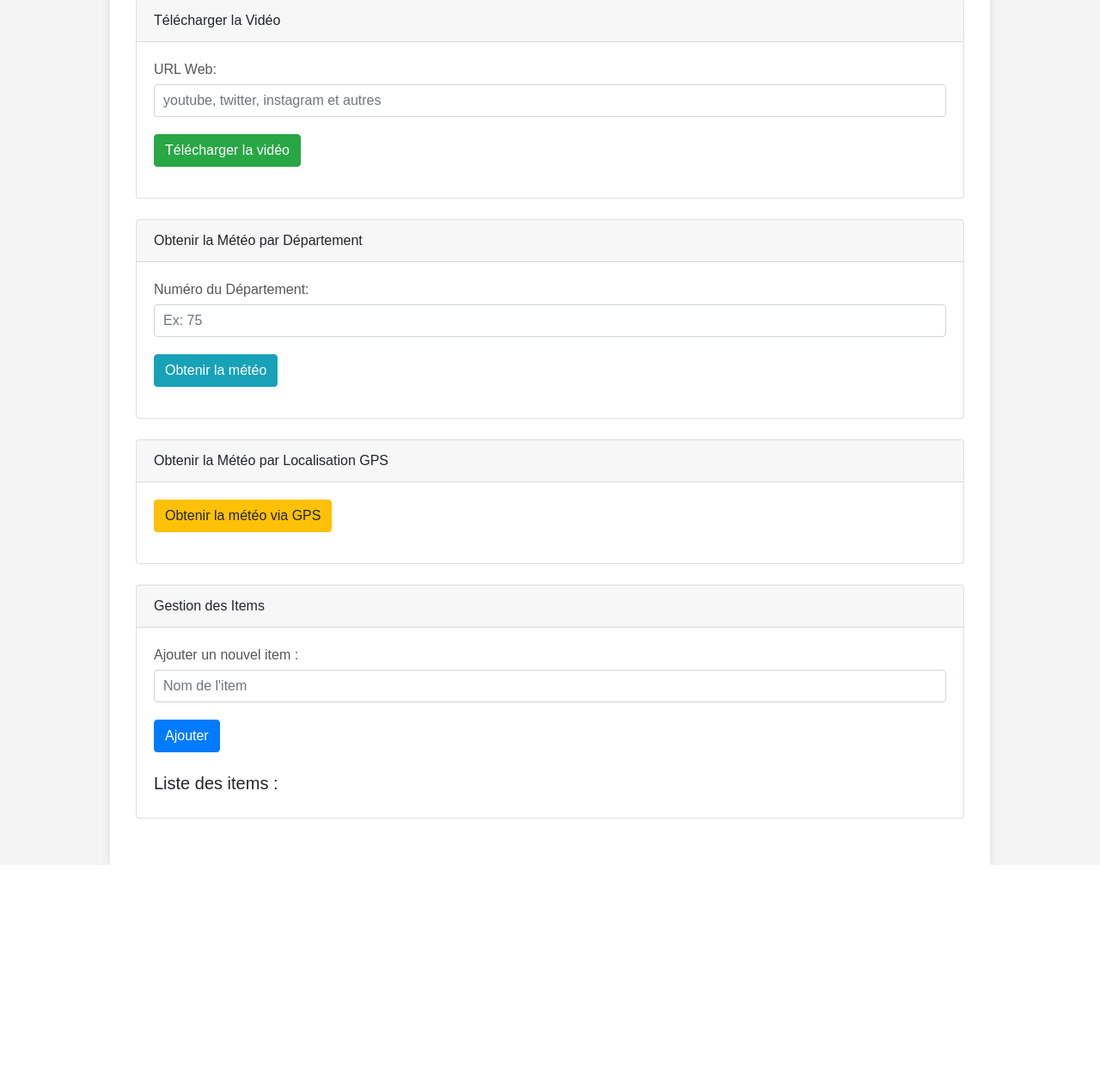
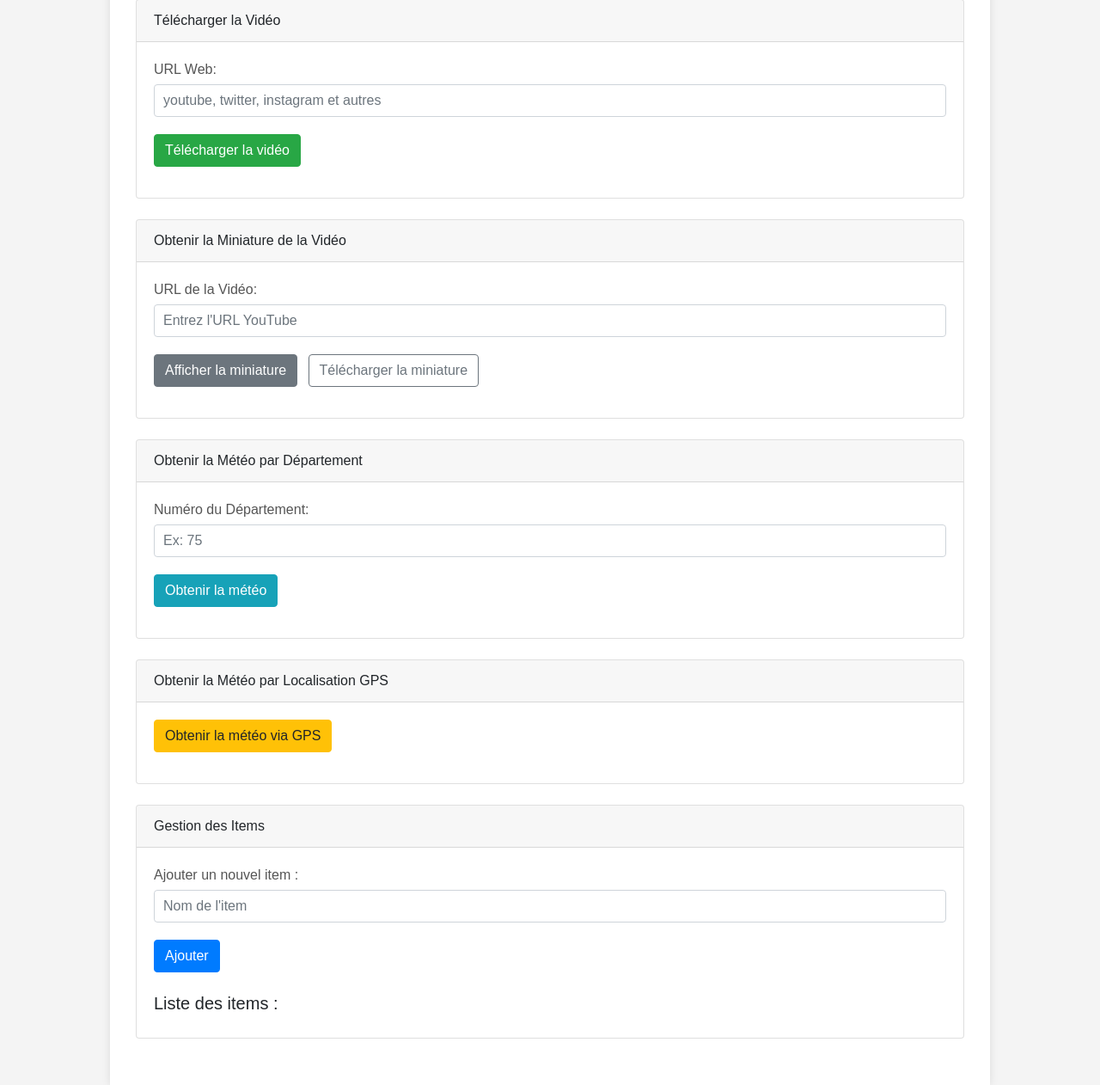
Before and after one commit to bcharthur/api-python-test, a Flask app: page / in a window 1280 px wide. Shown: the part 407-1669 px from the top of the page at 86% size. Before the commit the page ends 1413 px from the top, so only its background shows below. Run offline with Flask 3, Linux system fonts and the light colour scheme; data that the repository does not hold is empty; some libraries are stand-ins or nearby versions.

Commit message:
ajout miniature affiché ou dl

```diff
--- a/app.py
+++ b/app.py
@@ -8,7 +8,8 @@ from flask_cors import CORS
 from blueprints.get_weather import get_weather_bp
 from blueprints.get_weather_gps import get_weather_gps_bp
 from blueprints.download import download_bp
-from blueprints.get_title import get_title_bp  # Assurez-vous que ce blueprint existe
+from blueprints.get_title import get_title_bp
+from blueprints.get_minia import get_minia_bp  # Importer le blueprint get_minia
 
 from blueprints.create import create_bp
 from blueprints.edit import edit_bp
@@ -41,7 +42,8 @@ if not os.path.exists(DOWNLOAD_FOLDER):
 app.register_blueprint(get_weather_bp)
 app.register_blueprint(get_weather_gps_bp)
 app.register_blueprint(download_bp)
-app.register_blueprint(get_title_bp)  # Assurez-vous que ce blueprint est défini
+app.register_blueprint(get_title_bp)
+app.register_blueprint(get_minia_bp)  # Enregistrer le blueprint get_minia
 
 app.register_blueprint(create_bp)
 app.register_blueprint(edit_bp)
--- /dev/null
+++ b/blueprints/get_minia.py
@@ -0,0 +1,67 @@
+# blueprints/get_minia.py
+
+import os
+import logging
+from flask import Blueprint, request, jsonify, send_from_directory, current_app
+from yt_dlp import YoutubeDL
+import requests
+
+get_minia_bp = Blueprint('get_minia', __name__)
+
+# Configuration des options yt_dlp
+YTDL_OPTIONS = {
+    'format': 'best',
+    'noplaylist': True,
+    'quiet': True,
+    'skip_download': True,
+}
+
+@get_minia_bp.route('/api/get_thumbnail', methods=['GET'])
+def get_thumbnail():
+    url = request.args.get('url')
+    if not url:
+        return jsonify({'error': 'URL manquante'}), 400
+
+    # Vérifier si la miniature est déjà en cache
+    cache_dir = os.path.join(current_app.root_path, 'minia')
+    if not os.path.exists(cache_dir):
+        os.makedirs(cache_dir, exist_ok=True)
+        logging.info(f"[get_minia] Dossier 'minia' créé à {cache_dir}")
+
+    # Utiliser yt_dlp pour extraire les informations de la vidéo
+    try:
+        with YoutubeDL(YTDL_OPTIONS) as ydl:
+            info = ydl.extract_info(url, download=False)
+            thumbnail_url = info.get('thumbnail')
+            if not thumbnail_url:
+                return jsonify({'error': 'Miniature non trouvée'}), 404
+
+            # Déterminer le nom de fichier de la miniature
+            video_id = info.get('id')
+            ext = os.path.splitext(thumbnail_url)[1].split('?')[0]  # Obtenir l'extension sans les paramètres URL
+            filename = f"{video_id}{ext}"
+            filepath = os.path.join(cache_dir, filename)
+
+            # Vérifier si la miniature est déjà téléchargée
+            if not os.path.exists(filepath):
+                logging.info(f"[get_minia] Téléchargement de la miniature depuis {thumbnail_url}")
+                response = requests.get(thumbnail_url, stream=True)
+                if response.status_code == 200:
+                    with open(filepath, 'wb') as f:
+                        for chunk in response.iter_content(1024):
+                            f.write(chunk)
+                else:
+                    return jsonify({'error': 'Échec du téléchargement de la miniature'}), 500
+
+            # Retourner l'URL de la miniature
+            thumbnail_url_cached = f"/minia/{filename}"
+            return jsonify({'thumbnail_url': thumbnail_url_cached}), 200
+
+    except Exception as e:
+        logging.error(f"[get_minia] Erreur lors de l'extraction des informations: {e}")
+        return jsonify({'error': 'Erreur lors de l\'extraction des informations de la vidéo'}), 500
+
+@get_minia_bp.route('/minia/<path:filename>', methods=['GET'])
+def serve_thumbnail(filename):
+    cache_dir = os.path.join(current_app.root_path, 'minia')
+    return send_from_directory(cache_dir, filename, as_attachment=False)
--- /dev/null
+++ b/static/js/get-minia.js
@@ -0,0 +1,84 @@
+// static/js/get-minia.js
+
+$(document).ready(function() {
+    let currentThumbnailUrl = '';
+
+    // Gestionnaire pour "Afficher la miniature"
+    $('#getThumbnailForm').on('submit', function(e) {
+        e.preventDefault();
+        const url = $('#thumbnail_url').val();
+        $('#getThumbnailBtn').prop('disabled', true).text('Chargement...');
+
+        $.ajax({
+            url: '/api/get_thumbnail',
+            method: 'GET',
+            data: { url: url },
+            success: function(response) {
+                if (response.thumbnail_url) {
+                    currentThumbnailUrl = response.thumbnail_url;
+                    $('#resultThumbnail').html(`<img src="${response.thumbnail_url}" alt="Miniature" class="img-thumbnail" style="max-width: 300px;">`);
+                } else if (response.error) {
+                    showToast('Erreur', response.error, 'danger');
+                }
+            },
+            error: function(xhr) {
+                const error = xhr.responseJSON && xhr.responseJSON.error ? xhr.responseJSON.error : 'Erreur inconnue';
+                showToast('Erreur', error, 'danger');
+            },
+            complete: function() {
+                $('#getThumbnailBtn').prop('disabled', false).text('Afficher la miniature');
+            }
+        });
+    });
+
+    // Gestionnaire pour "Télécharger la miniature"
+    $('#downloadThumbnailBtn').on('click', function() {
+        const url = $('#thumbnail_url').val();
+
+        if (!url) {
+            showToast('Erreur', 'Veuillez fournir une URL de vidéo.', 'danger');
+            return;
+        }
+
+        $('#downloadThumbnailBtn').prop('disabled', true).text('Téléchargement...');
+
+        // Fonction pour déclencher le téléchargement
+        const downloadThumbnail = function(thumbnailUrl) {
+            // Créer un lien temporaire
+            const link = document.createElement('a');
+            link.href = thumbnailUrl;
+            link.download = ''; // Laisser le navigateur décider du nom du fichier
+            document.body.appendChild(link);
+            link.click();
+            document.body.removeChild(link);
+            $('#downloadThumbnailBtn').prop('disabled', false).text('Télécharger la miniature');
+            showToast('Succès', 'Miniature téléchargée avec succès!', 'success');
+        };
+
+        if (currentThumbnailUrl) {
+            // Utiliser l'URL de la miniature déjà obtenue
+            downloadThumbnail(currentThumbnailUrl);
+        } else {
+            // Récupérer l'URL de la miniature avant de télécharger
+            $.ajax({
+                url: '/api/get_thumbnail',
+                method: 'GET',
+                data: { url: url },
+                success: function(response) {
+                    if (response.thumbnail_url) {
+                        currentThumbnailUrl = response.thumbnail_url;
+                        downloadThumbnail(response.thumbnail_url);
+                    } else if (response.error) {
+                        showToast('Erreur', response.error, 'danger');
+                        $('#downloadThumbnailBtn').prop('disabled', false).text('Télécharger la miniature');
+                    }
+                },
+                error: function(xhr) {
+                    const error = xhr.responseJSON && xhr.responseJSON.error ? xhr.responseJSON.error : 'Erreur inconnue';
+                    showToast('Erreur', error, 'danger');
+                    $('#downloadThumbnailBtn').prop('disabled', false).text('Télécharger la miniature');
+                }
+            });
+        }
+    });
+});
--- a/templates/index.html
+++ b/templates/index.html
@@ -58,6 +58,26 @@
                 <div id="resultDownload" class="mt-3"></div>
             </div>
         </div>
+
+<!-- Section pour Obtenir la Miniature de la Vidéo -->
+<div class="card mb-4">
+    <div class="card-header">
+        Obtenir la Miniature de la Vidéo
+    </div>
+    <div class="card-body">
+        <form id="getThumbnailForm">
+            <div class="form-group">
+                <label for="thumbnail_url">URL de la Vidéo:</label>
+                <input type="text" class="form-control" id="thumbnail_url" placeholder="Entrez l'URL YouTube" required>
+            </div>
+            <button type="submit" class="btn btn-secondary" id="getThumbnailBtn">Afficher la miniature</button>
+            <button type="button" class="btn btn-outline-secondary ml-2" id="downloadThumbnailBtn">Télécharger la miniature</button>
+        </form>
+        <div id="resultThumbnail" class="mt-3"></div>
+    </div>
+</div>
+
+
 
         <!-- Section pour la Météo par Département -->
         <div class="card mb-4">
@@ -157,6 +177,8 @@
     <!-- Inclure les fichiers JavaScript personnalisés -->
     <script src="/static/js/get-info.js"></script>
     <script src="/static/js/download.js"></script>
+    <script src="/static/js/get-minia.js"></script>
+
     <script src="/static/js/get-weather.js"></script>
     <script src="/static/js/get-weather-gps.js"></script>
     <script src="/static/js/create.js"></script>
```
